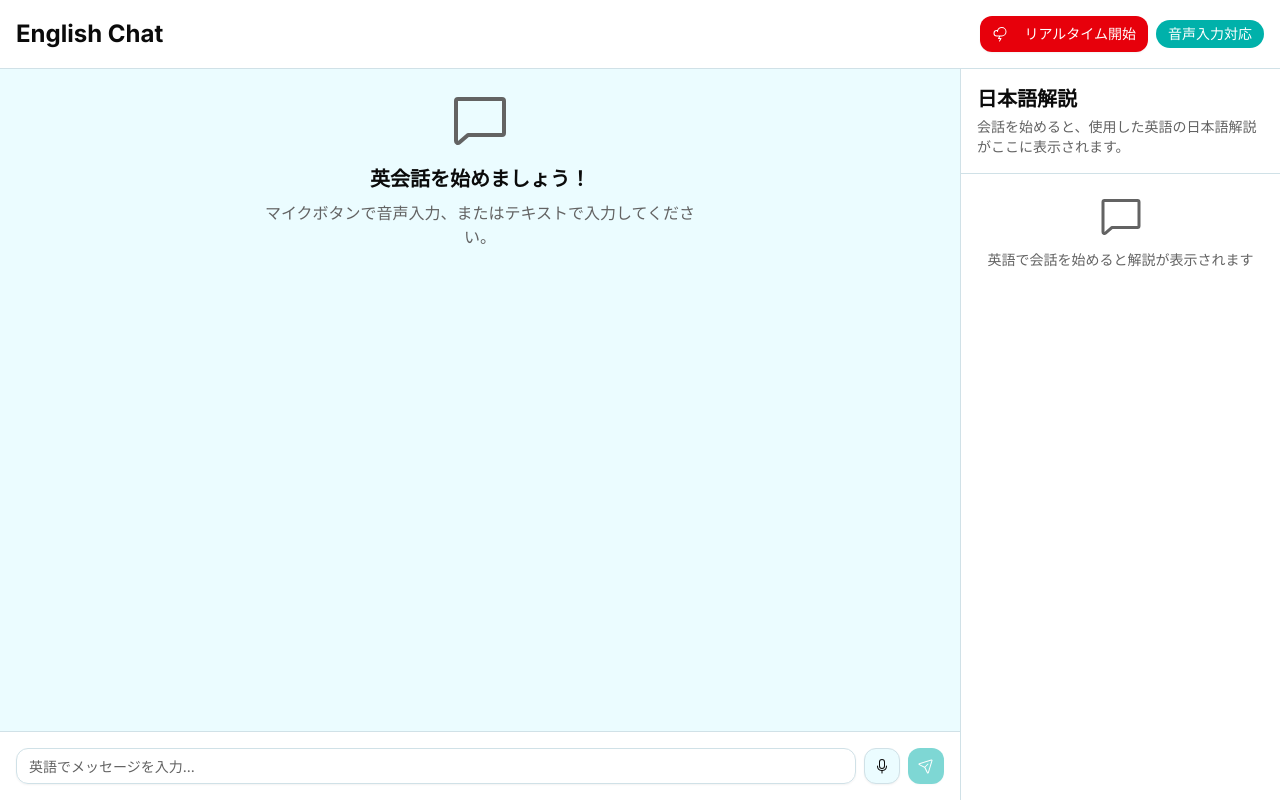
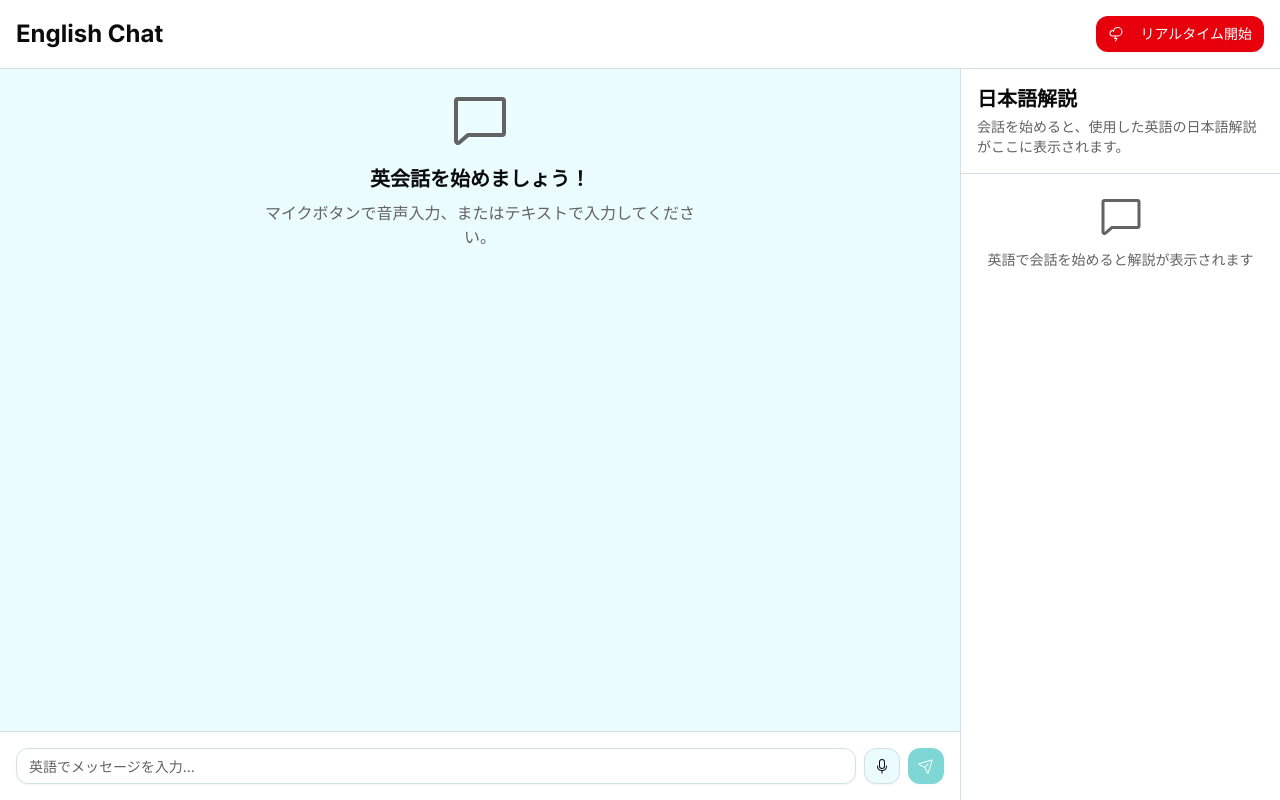
Before and after one commit to mochan-tk/english-convers-wise-dev-on-azure, a React (Vite) app: page / in a window 1280 px wide. Built offline with nearby package versions, Linux system fonts and the light colour scheme.

Commit message:
Remove session status display from the UI

```diff
--- a/src/App.tsx
+++ b/src/App.tsx
@@ -585,13 +585,6 @@ function App() {
                 </Button>
               )}
 
-              <div className={`px-3 py-1 rounded-full text-sm font-medium ${
-                isSessionActive
-                  ? 'bg-green-600 text-white'
-                  : 'bg-accent text-accent-foreground'
-              }`}>
-                {isSessionActive ? 'リアルタイム接続中' : '音声入力対応'}
-              </div>
               {isMobile && (
                 <Sheet open={isExplanationOpen} onOpenChange={setIsExplanationOpen}>
                   <SheetTrigger asChild>
```
